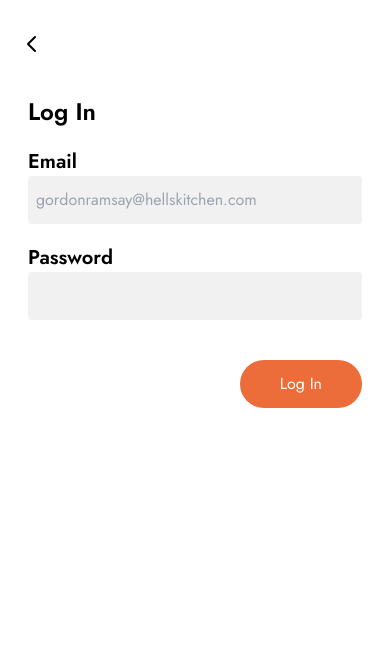
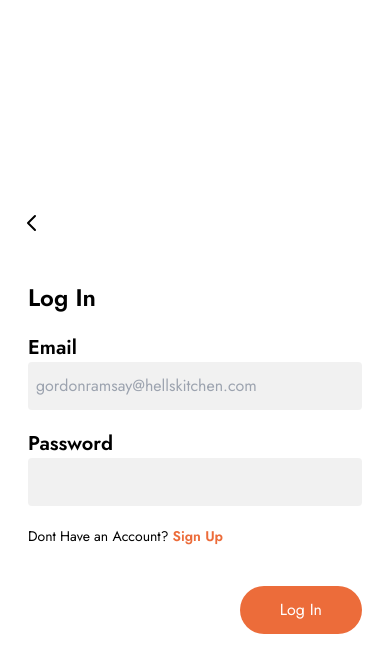
Before and after one commit to ernessttan/umami, a React (Create React App) app: page /login in a window 390 px wide. Shown: the top 672 px of the page. Built offline with nearby package versions, Linux system fonts and the light colour scheme; no server answers.

Commit message:
Made onboarding screens responsive

```diff
--- a/src/components/Login/LoginForm.js
+++ b/src/components/Login/LoginForm.js
@@ -1,6 +1,19 @@
 import PropTypes from 'prop-types';
+import { Link } from 'react-router-dom';
+import * as ROUTES from '../../constants/routes';
 
-function LoginForm({ handleChange, handleLogin, errorMessage }) {
+function LoginForm({
+  handleLogin, errorMessage, setLoginInfo, loginInfo,
+}) {
+  // Function to handle input change
+  const handleChange = ((event) => {
+    const { name, value } = event.target;
+    setLoginInfo((prevLoginInfo) => ({
+      ...prevLoginInfo,
+      [name]: value,
+    }));
+  });
+
   return (
     <div className="px-2">
       {errorMessage !== '' && <p className="text-red-500 py-3">{errorMessage}</p>}
@@ -12,6 +25,7 @@
             onChange={handleChange}
             type="text"
             name="email"
+            value={loginInfo.email}
             placeholder="gordonramsay@hellskitchen.com"
             className="input-grey"
           />
@@ -22,9 +36,16 @@
             onChange={handleChange}
             type="text"
             name="password"
+            value={loginInfo.password}
             className="input-grey"
           />
         </div>
+        <p className="text-sm">
+          Dont Have an Account?
+          <Link to={ROUTES.SIGN_UP} className="text-orange-500 font-semibold ml-1">
+            Sign Up
+          </Link>
+        </p>
         <div className="flex justify-end mt-5">
           <button type="submit" className="rounded-full bg-orange-500 text-white py-3 px-10">Log In</button>
         </div>
@@ -38,7 +59,8 @@
 };
 
 LoginForm.propTypes = {
-  handleChange: PropTypes.func.isRequired,
+  loginInfo: PropTypes.objectOf(PropTypes.string).isRequired,
+  setLoginInfo: PropTypes.func.isRequired,
   handleLogin: PropTypes.func.isRequired,
   errorMessage: PropTypes.string,
 };
--- a/src/components/common/AuthHeader.js
+++ b/src/components/common/AuthHeader.js
@@ -1,9 +1,9 @@
+import BackButton from './BackButton';
+
 function AuthHeader() {
   return (
     <div className="mb-10">
-      <svg xmlns="http://www.w3.org/2000/svg" className="h-6 w-6" fill="none" viewBox="0 0 24 24" stroke="currentColor" strokeWidth="2">
-        <path strokeLinecap="round" strokeLinejoin="round" d="M15 19l-7-7 7-7" />
-      </svg>
+      <BackButton />
     </div>
   );
 }
--- a/src/components/common/Navbar.js
+++ b/src/components/common/Navbar.js
@@ -10,7 +10,7 @@
   const { activeUser } = useContext(AuthContext);
 
   return (
-    <nav className="bg-navbar-fill w-full p-3 pl-5 pr-5 shadow fixed bottom-0 md:bg-white md:shadow-none md:order-1 md:w-1/3 md:h-screen md:top-10">
+    <nav className="bg-navbar-fill w-full p-3 pl-5 pr-5 shadow fixed bottom-0">
       <div className="container flex items-center justify-between mx-auto md:flex-col">
         <Link className="flex items-center md:mt-3 md:mb-3 md:gap-2" to={ROUTES.FEED}>
           <HomeIcon className="navbar-icon" />
--- a/src/pages/Login.js
+++ b/src/pages/Login.js
@@ -15,15 +15,6 @@
     password: '',
   });
   const [errorMessage, setErrorMessage] = useState('');
-
-  // Function to handle input change
-  const handleChange = ((event) => {
-    const { name, value } = event.target;
-    setLoginInfo((prevLoginInfo) => ({
-      ...prevLoginInfo,
-      [name]: value,
-    }));
-  });
 
   // Function to handle Login
   const handleLogin = async (event) => {
@@ -44,13 +35,19 @@
   };
 
   return (
-    <div className="container py-8 px-5">
-      <AuthHeader />
-      <LoginForm
-        errorMessage={errorMessage}
-        handleChange={handleChange}
-        handleLogin={handleLogin}
-      />
+    <div className="container mx-auto max-w-screen-md h-screen flex items-center">
+      <div className="w-full px-5">
+        <AuthHeader />
+        <div>
+          <LoginForm
+            loginInfo={loginInfo}
+            setLoginInfo={setLoginInfo}
+            errorMessage={errorMessage}
+            handleLogin={handleLogin}
+          />
+        </div>
+      </div>
+
     </div>
   );
 }
--- a/src/pages/SignUp.js
+++ b/src/pages/SignUp.js
@@ -40,8 +40,10 @@
   };
 
   return (
-    <div className="container py-8 px-5">
+    <div className="container mx-auto max-w-screen-md h-screen flex items-center">
+      <div className="w-full px-5">
         <AuthHeader />
+        <div>
           <SignUpForm
             signUpInfo={signUpInfo}
             setSignUpInfo={setSignUpInfo}
@@ -49,6 +51,8 @@
             handleSignUp={handleSignUp}
           />
         </div>
+      </div>
+    </div>
   );
 }
 
--- a/src/pages/Welcome.js
+++ b/src/pages/Welcome.js
@@ -3,14 +3,17 @@
 
 function Welcome() {
   return (
-    <div className="container mx-auto px-8 mt-60">
-      <img src="logo.svg" alt="brand logo" />
-      <h1 className="text-3xl my-5">
-        Your one stop shop for all things food.
-      </h1>
-      <div className="flex flex-col gap-4 mt-20">
-        <Link to={ROUTES.SIGN_UP} className="bg-orange-500 text-white rounded-full flex justify-center py-2">Sign Up</Link>
-        <Link to={ROUTES.LOG_IN} className="border border-orange-500 text-orange-500 rounded-full flex justify-center py-2">Login</Link>
+    <div className="container mx-auto max-w-screen-md h-screen flex items-center">
+      <div className="w-full px-5">
+        <img src="logo.svg" alt="brand logo" />
+        <h1 className="text-3xl my-5">
+          Your one stop shop
+          for all things food.
+        </h1>
+        <div className="flex flex-col gap-4 mt-10">
+          <Link to={ROUTES.SIGN_UP} className="bg-orange-500 text-white rounded-full flex justify-center py-2">Sign Up</Link>
+          <Link to={ROUTES.LOG_IN} className="border border-orange-500 text-orange-500 rounded-full flex justify-center py-2">Login</Link>
+        </div>
       </div>
     </div>
   );
--- a/tailwind.config.js
+++ b/tailwind.config.js
@@ -4,6 +4,9 @@
 module.exports = {
   content: ['./src/pages/**/*.{html,js}', './src/components/**/*.{html,js}', './public/index.html'],
   theme: {
+    container: {
+      center: true,
+    },
     extend: {
       colors: {
         'orange-100': '#F7C3AF',
```
Lines whose indentation alone changed are shown as unchanged.
